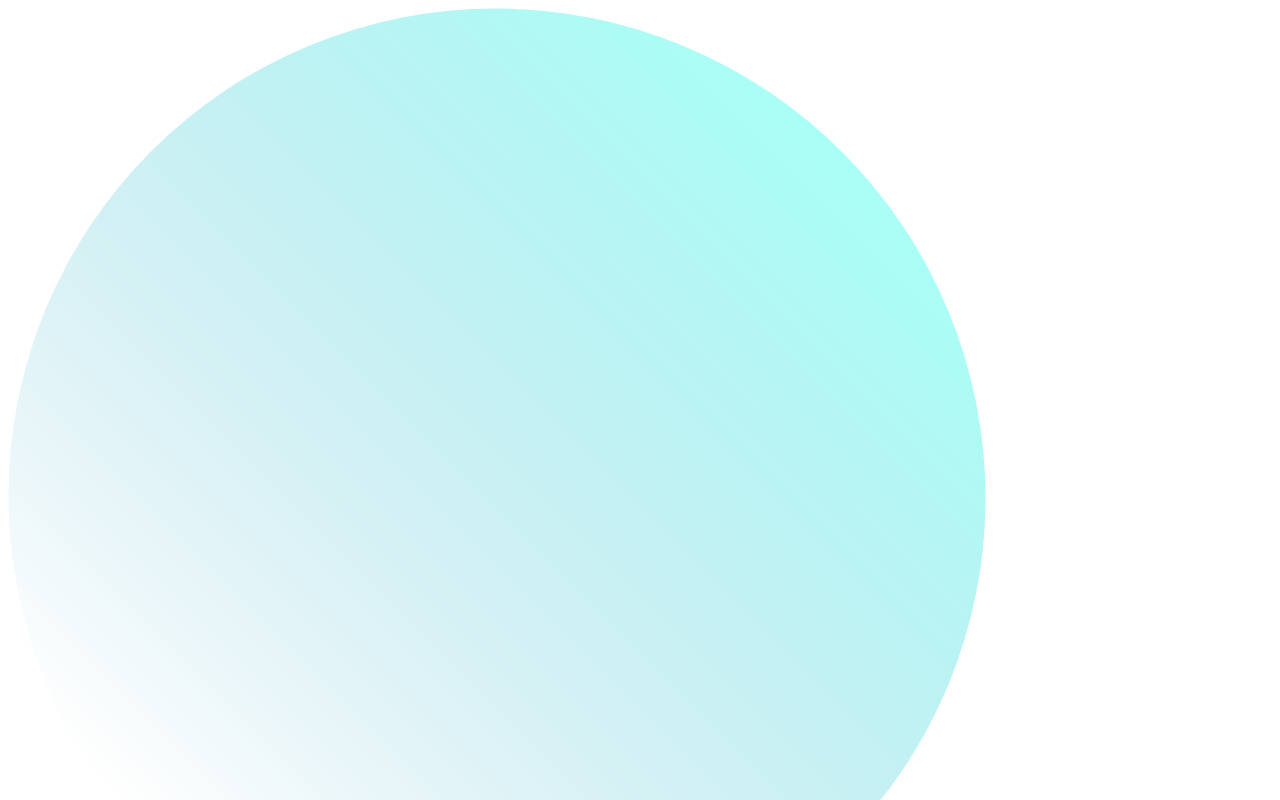
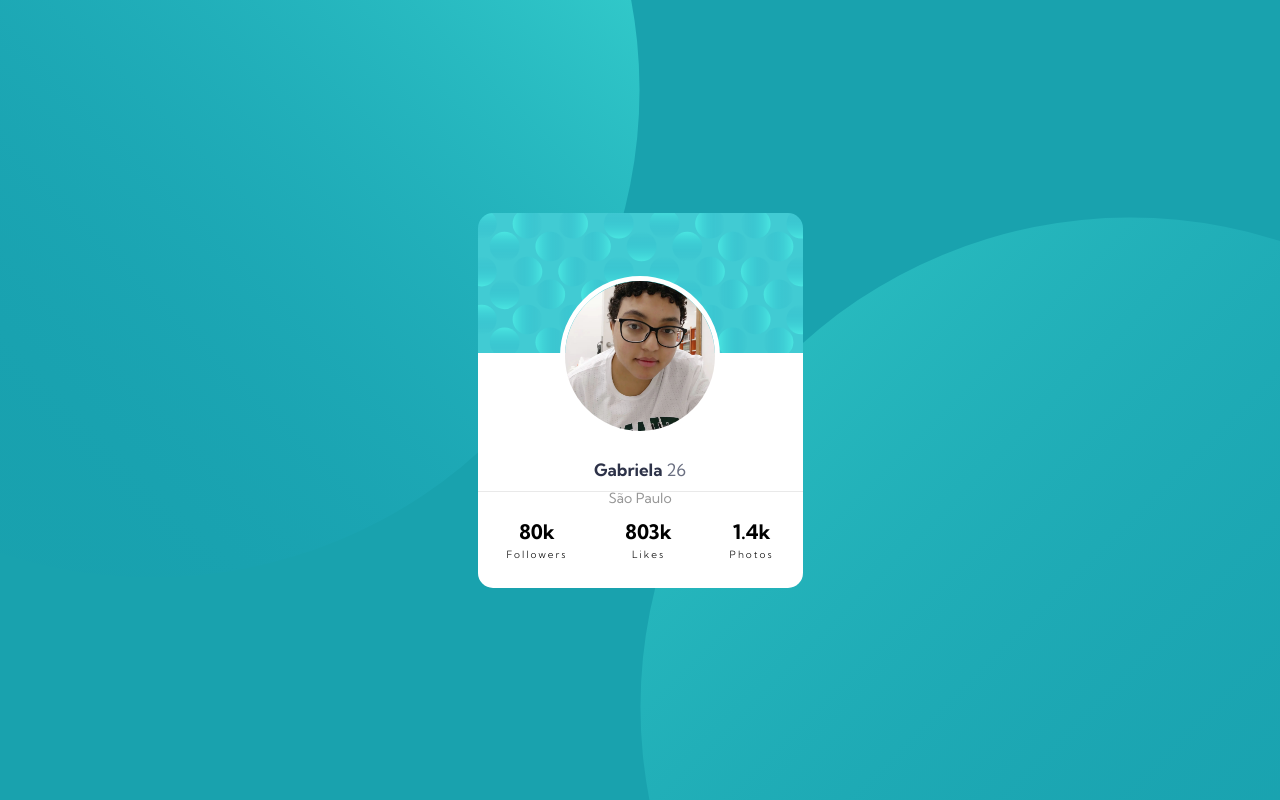
Before and after one commit to pavaliek/card-perfil-pavaliek, a plain HTML site: page index.html in a window 1280 px wide. Shown: the top 800 px of the page. Drawn offline with Linux system fonts and the light colour scheme.

Commit message:
Projeto do Frontend mentor #2

```diff
--- a/index.html
+++ b/index.html
@@ -2,20 +2,52 @@
 <html lang="pt-br">
 <head>
     <meta charset="UTF-8">
-    <meta http-equiv="X-UA-Compatible" content="IE=edge">
     <meta name="viewport" content="width=device-width, initial-scale=1.0">
-    <title>Card para perfil</title>
+    <title>Document</title>
+    <link rel="preconnect" href="https://fonts.gstatic.com">
+    <link href="https://fonts.googleapis.com/css2?family=Kumbh+Sans:wght@300;400;700&display=swap" rel="stylesheet">
+    <link rel="stylesheet" href="style.css">
 </head>
 <body>
     <div class="container">
-        <div class="bg-ballong-top">
-            <img src="./image/bg-pattern-top.svg" alt="balão em cima">
+        <div class="bg-ballon-top">
+            <img src="./image/bg-pattern-top.svg" alt="top">
         </div>
-        <div class="bg-ballong-bottom">
-            <img src="./image/bg-pattern-bottom.svg" alt="balão em baixo">
+        <div class="bg-ballon-bottom">
+            <img src="./image/bg-pattern-bottom.svg" alt="bottom">
+        </div>
+        <div class="content">
+            <div class="card">
+                <div class="card-profile">
+                    <span class="img-profile">
+                        <img src="./image/72882560.png" alt="minha foto" style="max-width: 150px;">
 
+                    </span>
+                    <h2 class="name-profile">
+                        Gabriela
+                        <span class="age-profile">26</span>
+                    </h2>
+                    <p class="city-profile">São Paulo</p>
+                </div>
+
+                <div class="card-footer">
+                    <ul class="social-numbers">
+                        <li class="item-social-numbers">
+                            <span class="number">80k</span>
+                            <span class="social-description">followers</span>
+                        </li>
+                        <li class="item-social-numbers">
+                            <span class="number">803k</span>
+                            <span class="social-description">likes</span>
+                        </li>
+                        <li class="item-social-numbers">
+                            <span class="number">1.4k</span>
+                            <span class="social-description">photos</span>
+                        </li>
+                    </ul>
+                </div>
+            </div>
         </div>
-
     </div>
 </body>
 </html>
--- /dev/null
+++ b/style.css
@@ -0,0 +1,137 @@
+:root {
+    --dark-cyan:hsl(185, 75%, 39%);
+    --dark-blue:hsl(229, 23%, 23%);
+    --dark-grayish: hsl(227, 10%, 46%);
+    --dark-gray: hsl(0, 0%, 59%);
+}
+
+
+* {
+    margin: 0;
+    padding: 0;
+}
+
+ul {
+    list-style-type: none;
+    margin-block-start: 0;
+    margin-block-end: 0;
+    margin-inline-start: 0;
+    margin-inline-end: 0;
+    padding-inline-start: 0;
+}
+
+body,html {
+    font-family: 'Kumbh Sans', sans-serif;
+    font-size: 18px;
+    height: 100%;
+}
+
+.container {
+    background-color: var(--dark-cyan);
+    height: 100%;
+    width: 100%;
+    position: relative;
+    overflow: hidden;
+}
+
+.bg-ballon-top {
+    position: absolute;
+    top: -50%;
+    right: 50%;
+    z-index: 9;
+}
+
+.bg-ballon-bottom {
+    position: absolute;
+    bottom: -50%;
+    left: 50%;
+    z-index: 9;
+}
+
+/*CARD*/
+
+.content {
+    height: 100%;
+    display: flex;
+    justify-content: center;
+    align-items: center;
+}
+
+.card {
+    position: relative;
+    z-index: 10;
+    width: 325px;
+    height: 375px;
+    border-radius: 15px;
+    background: #fff url('./image/bg-pattern-card.svg') no-repeat;
+
+    display: flex;
+    flex-direction: column;
+    justify-content: center;
+    align-items: center;
+}
+
+.card-profile {
+    display: flex;
+    flex-direction: column;
+    align-items: center;
+}
+
+.img-profile img {
+    max-width: 100%;
+    border-radius: 50%;
+    border: 5px solid #fff;
+}
+
+.name-profile {
+    text-transform: capitalize;
+    font-size: 17px;
+    font-weight: 700;
+    color: var(--dark-blue);
+    padding-top: 1rem;
+}
+
+.age-profile {
+    color: var(--dark-grayish);
+    font-weight: 400;
+}
+
+.city-profile {
+    text-transform: capitalize;
+    color: var(--dark-gray);
+    font-size: 14px;
+    padding-top: .5rem;
+    margin-bottom: 1rem;
+}
+.card-footer {
+    position: absolute;
+    bottom: 0;
+    border-top: 1px solid #e9e9e9;
+    width: 100%;
+}
+
+.social-numbers {
+    display: flex;
+    justify-content: space-around;
+}
+
+.item-social-numbers {
+    display: flex;
+    flex-direction: column;
+    align-items: center;
+    margin-top: 1.5rem;
+    margin-bottom: 1.5rem;
+}
+
+.number {
+    font-weight: 700;
+    font-size: 20px;
+    margin-bottom: .2rem;
+}
+
+.social-description {
+    text-transform: capitalize;
+    font-size: 10px;
+    font-weight: 300;
+    letter-spacing: 2px;
+}
```
